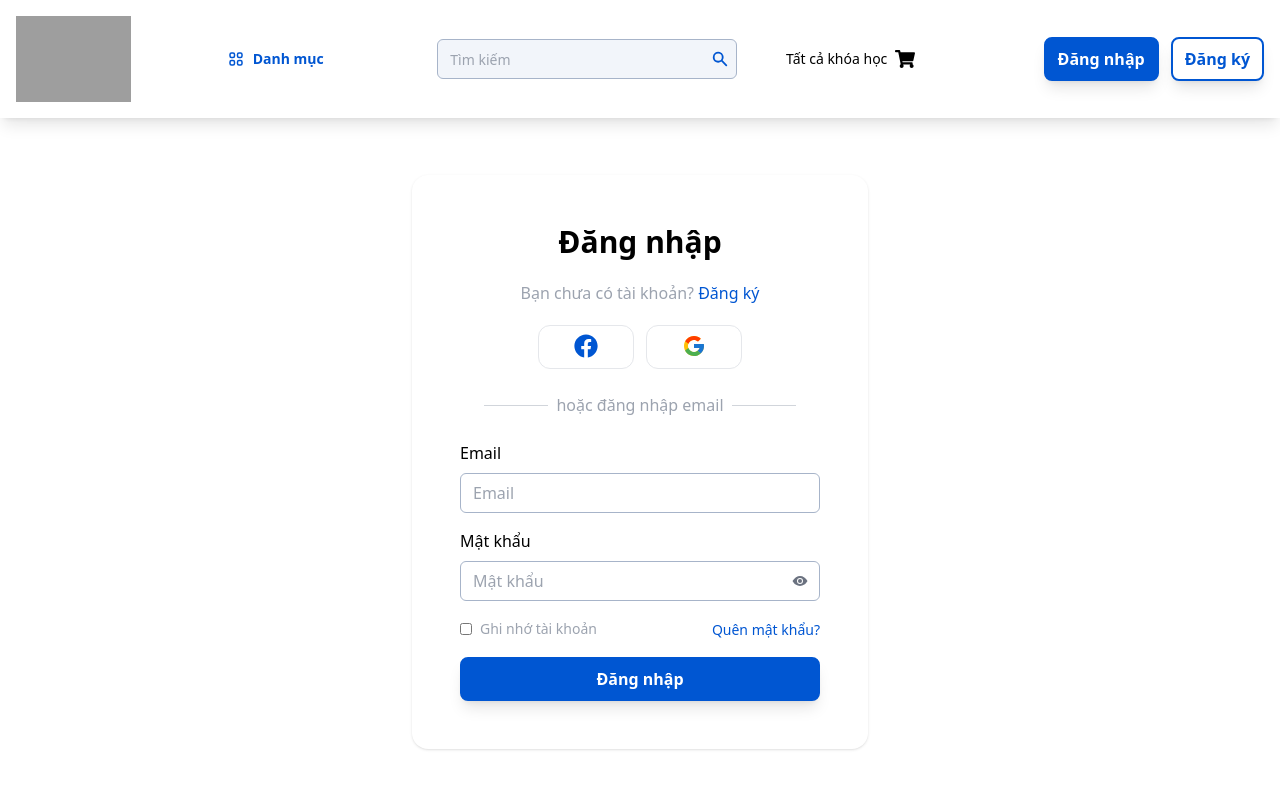
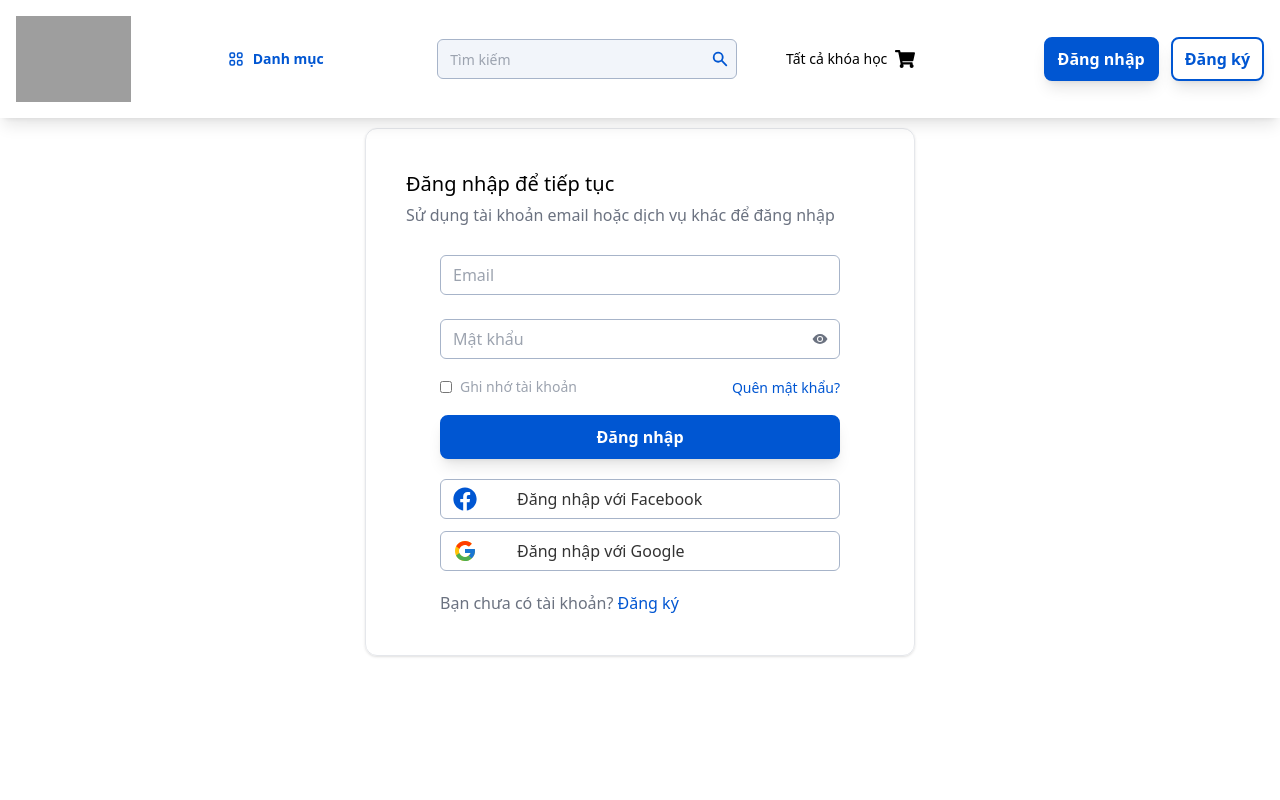
Before and after one commit to NQuangHuy1310/DATN_FE, a React (Vite) app: page /Dang-nhap in a window 1280 px wide. Shown: the top 800 px of the page. Built offline with nearby package versions, Linux system fonts and the light colour scheme; grey boxes are pictures that could not be loaded.

Commit message:
refactor/login-register

```diff
--- a/src/config/axios.ts
+++ b/src/config/axios.ts
@@ -7,7 +7,7 @@ import { MessageErrors } from '../constants/errorConstant'
 
 const axiosConfig = axios.create({
     withCredentials: true,
-    baseURL: ''
+    baseURL: 'http://127.0.0.1:8000/api'
 })
 
 axiosConfig.interceptors.request.use(
--- a/src/pages/Auth/Login/Login.tsx
+++ b/src/pages/Auth/Login/Login.tsx
@@ -16,43 +16,17 @@ const Login = () => {
     }
 
     return (
-        <div className="flex justify-center items-center h-full">
-            <div className="w-full max-w-[456px] h-auto p-6 sm:p-8 md:p-10 lg:p-12 rounded-2xl shadow mt-[100px] bg-white">
+        <div className="max-w-[550px] mx-auto rounded-xl mt-32 border shadow p-10">
             <div>
-                    <h1 className="font-bold text-DSM text-center">Đăng nhập</h1>
-                    <p className="my-5 text-center text-gray-400">
-                        Bạn chưa có tài khoản?
-                        <Link className="text-callouts-background-primary" to={config.routes.register}>
-                            {' '}
-                            Đăng ký
-                        </Link>
-                    </p>
+                <h1 className='text-TXL font-medium mb-1'>Đăng nhập để tiếp tục</h1>
+                <p className='text-gray-500'>Sử dụng tài khoản email hoặc dịch vụ khác để đăng nhập</p>
             </div>
-                <div className="flex gap-3 justify-center mb-3">
-                    <div className="w-20 h-10 sm:w-24 sm:h-11 rounded-xl py-2 px-6 border cursor-pointer bg-white hover:bg-opacity-60">
-                        <FaFacebook className="w-6 h-6 mx-auto text-callouts-background-primary" />
-                    </div>
-                    <div className="w-20 h-10 sm:w-24 sm:h-11 rounded-xl py-2 px-6 border cursor-pointer bg-white hover:bg-opacity-60">
-                        <FcGoogle className="w-6 h-6 mx-auto" />
-                    </div>
-                </div>
-                <div className="flex items-center justify-center my-6">
-                    <div className="w-10 border-t border-gray-300 flex-grow ms-6 me-2"></div>
-                    <span className="text-gray-400">hoặc đăng nhập email</span>
-                    <div className="w-10 border-t border-gray-300 flex-grow ms-2 me-6"></div>
-                </div>
-                <div className="flex items-center justify-center">
-                    <form action="" className="w-full max-w-xs sm:max-w-sm md:max-w-md lg:max-w-lg mx-auto">
+            <div className="mt-5 text-center">
+                <form action="" className="max-w-[400px] mx-auto">
                     <div className="w-full mb-4">
-                            <label htmlFor="email" className="font-medium text-TMD">
-                                Email
-                            </label>
                         <Input type="text" placeholder="Email" name="email" id="email" className="w-full mt-2" />
                     </div>
                     <div className="w-full relative mb-4">
-                            <label htmlFor="password" className="font-medium text-TMD">
-                                Mật khẩu
-                            </label>
                         <Input
                             type={showPassword ? 'text' : 'password'} // Thay đổi type dựa trên state
                             name="password"
@@ -63,12 +37,12 @@ const Login = () => {
                         {showPassword ? (
                             <IoEyeOffSharp
                                 onClick={togglePasswordVisibility}
-                                    className="absolute right-3 top-1/2 transform translate-y-1/2 cursor-pointer text-gray-500"
+                                className="absolute right-3 top-1/4 transform translate-y-1/2 cursor-pointer text-gray-500"
                             />
                         ) : (
                             <IoEyeSharp
                                 onClick={togglePasswordVisibility}
-                                    className="absolute right-3 top-1/2 transform translate-y-1/2 cursor-pointer text-gray-500"
+                                className="absolute right-3 top-1/4 transform translate-y-1/2 cursor-pointer text-gray-500"
                             />
                         )}
                     </div>
@@ -98,8 +72,22 @@ const Login = () => {
                     <div>
                         <Button className="w-full">Đăng nhập</Button>
                     </div>
+                    <div className='mt-5 flex flex-row justify-center gap-5 md:gap-0 md:flex-col '>
+                        <div className='flex items-center gap-10 border-[1px] outline-none border-neutral-stroke-primary rounded-md px-lg py-md h-[40px] text-TMD text-black font-normal focus:border-interactive-stroke-primaryFocus'>
+                            <FaFacebook className='text-callouts-background-primary size-6 ' />
+                            <span className='font-medium hidden md:block'>Đăng nhập với Facebook</span>
+                        </div>
+                        <div className='flex items-center gap-10 border-[1px] outline-none border-neutral-stroke-primary rounded-md px-lg py-md h-[40px] text-TMD text-black font-normal focus:border-interactive-stroke-primaryFocus md:mt-3'>
+                            <FcGoogle className='text-callouts-background-primary size-6' />
+                            <span className='font-medium hidden md:block'>Đăng nhập với Google</span>
+                        </div>
+
+                    </div>
+                    <div className='text-start mt-5'>
+                        <p className='text-gray-500'>Bạn chưa có tài khoản? <Link to={config.routes.register} className='text-callouts-background-primary'>Đăng ký</Link></p>
+                    </div>
                 </form>
-                </div>
+
             </div>
         </div>
     )
--- a/src/pages/Auth/Register/Register.tsx
+++ b/src/pages/Auth/Register/Register.tsx
@@ -1,12 +1,13 @@
 import { useState } from 'react'
 import { Link } from 'react-router-dom'
+
 import { FcGoogle } from 'react-icons/fc'
 import { FaFacebook } from 'react-icons/fa'
 import { IoEyeOffSharp, IoEyeSharp } from 'react-icons/io5'
 
 import config from '~/config'
+import Input from '~/components/ui/input/Input'
 import { Button } from '~/components/ui/button/Button'
-import Input from '~/components/ui/input/Input'
 
 const Register = () => {
     const [showPassword, setShowPassword] = useState(false)
@@ -15,56 +16,20 @@ const Register = () => {
         setShowPassword(!showPassword)
     }
     return (
-        <div className="relative h-screen">
-            <div className="w-full max-w-[456px] h-auto p-6 sm:p-8 md:p-10 lg:p-12 rounded-2xl shadow absolute top-1/2 left-1/2 transform -translate-x-1/2 -translate-y-1/2 bg-white ">
+        <div className="max-w-[550px] mx-auto rounded-xl mt-32 border shadow p-10">
             <div>
-                    <h1 className="font-bold text-DSM text-center">Đăng ký</h1>
-                    <p className="my-5 text-center text-gray-400">
-                        Bạn đã có tài khoản?
-                        <Link className="text-callouts-background-primary" to={config.routes.login}>
-                            {' '}
-                            Đăng nhập
-                        </Link>
-                    </p>
+                <h1 className='text-TXL font-medium mb-1'>Đăng ký để tiếp tục</h1>
+                <p className='text-gray-500'>Sử dụng tài khoản email hoặc dịch vụ khác để đăng ký</p>
             </div>
-                <div className="flex gap-3 justify-center mb-3">
-                    <div className="w-20 h-10 sm:w-24 sm:h-11 rounded-xl py-2 px-6 border cursor-pointer bg-white hover:bg-opacity-60">
-                        <FaFacebook className="w-6 h-6 mx-auto text-callouts-background-primary" />
+            <div className="mt-5 text-center">
+                <form action="" className="max-w-[400px] mx-auto">
+                    <div className="w-full mb-4">
+                        <Input type="text" placeholder="Họ và tên" name="fullName" id="fullName" className="w-full mt-2" />
                     </div>
-                    <div className="w-20 h-10 sm:w-24 sm:h-11 rounded-xl py-2 px-6 border cursor-pointer bg-white hover:bg-opacity-60">
-                        <FcGoogle className="w-6 h-6 mx-auto" />
-                    </div>
-                </div>
-                <div className="flex items-center justify-center my-6">
-                    <div className="w-10 border-t border-gray-300 flex-grow ms-6 me-2"></div>
-                    <span className="text-gray-400">hoặc đăng nhập email</span>
-                    <div className="w-10 border-t border-gray-300 flex-grow ms-2 me-6"></div>
-                </div>
-                <div className="flex items-center justify-center">
-                    <form action="" className="w-full max-w-xs sm:max-w-sm md:max-w-md lg:max-w-lg mx-auto">
                     <div className="w-full mb-4">
-                            <label htmlFor="fullName" className="font-medium text-TMD">
-                                Họ và tên
-                            </label>
-                            <Input
-                                type="text"
-                                placeholder="Họ và tên"
-                                name="fullName"
-                                id="fullName"
-                                className="w-full mt-2"
-                            />
-                        </div>
-
-                        <div className="w-full mb-4">
-                            <label htmlFor="email" className="font-medium text-TMD">
-                                Email
-                            </label>
                         <Input type="text" placeholder="Email" name="email" id="email" className="w-full mt-2" />
                     </div>
                     <div className="w-full relative mb-4">
-                            <label htmlFor="password" className="font-medium text-TMD">
-                                Mật khẩu
-                            </label>
                         <Input
                             type={showPassword ? 'text' : 'password'} // Thay đổi type dựa trên state
                             name="password"
@@ -75,55 +40,54 @@ const Register = () => {
                         {showPassword ? (
                             <IoEyeOffSharp
                                 onClick={togglePasswordVisibility}
-                                    className="absolute right-3 top-1/2 transform translate-y-1/2 cursor-pointer text-gray-500"
+                                className="absolute right-3 top-1/4 transform translate-y-1/2 cursor-pointer text-gray-500"
                             />
                         ) : (
                             <IoEyeSharp
                                 onClick={togglePasswordVisibility}
-                                    className="absolute right-3 top-1/2 transform translate-y-1/2 cursor-pointer text-gray-500"
+                                className="absolute right-3 top-1/4 transform translate-y-1/2 cursor-pointer text-gray-500"
                             />
                         )}
                     </div>
                     <div className="w-full relative mb-4">
-                            <label htmlFor="password" className="font-medium text-TMD">
-                                Xác nhận mật khẩu
-                            </label>
                         <Input
                             type={showPassword ? 'text' : 'password'} // Thay đổi type dựa trên state
-                                name="password"
-                                id="password"
+                            name="confirm_password"
+                            id="confirm_password"
                             placeholder="Xác nhận mật khẩu"
                             className="w-full mt-2"
                         />
                         {showPassword ? (
                             <IoEyeOffSharp
                                 onClick={togglePasswordVisibility}
-                                    className="absolute right-3 top-1/2 transform translate-y-1/2 cursor-pointer text-gray-500"
+                                className="absolute right-3 top-1/4 transform translate-y-1/2 cursor-pointer text-gray-500"
                             />
                         ) : (
                             <IoEyeSharp
                                 onClick={togglePasswordVisibility}
-                                    className="absolute right-3 top-1/2 transform translate-y-1/2 cursor-pointer text-gray-500"
+                                className="absolute right-3 top-1/4 transform translate-y-1/2 cursor-pointer text-gray-500"
                             />
                         )}
-                        </div>
-
-                        <div className="flex items-center mb-5">
-                            <Input
-                                type="checkbox"
-                                className=" w-3 h-3  bg-gray-100 border-gray-300 rounded focus:ring-1 focus:ring-blue-500"
-                                id="agree"
-                            />
-                            <label htmlFor="agree" className="ml-2 text-TSM text-gray-400 cursor-pointer">
-                                Tôi đồng ý với điều khoản
-                            </label>
                     </div>
 
                     <div>
                         <Button className="w-full">Đăng ký</Button>
                     </div>
+                    <div className='mt-5 flex flex-row justify-center gap-5 md:gap-0 md:flex-col '>
+                        <div className='flex items-center gap-10 border-[1px] outline-none border-neutral-stroke-primary rounded-md px-lg py-md h-[40px] text-TMD text-black font-normal focus:border-interactive-stroke-primaryFocus'>
+                            <FaFacebook className='text-callouts-background-primary size-6 ' />
+                            <span className='font-medium hidden md:block'>Đăng nhập với Facebook</span>
+                        </div>
+                        <div className='flex items-center gap-10 border-[1px] outline-none border-neutral-stroke-primary rounded-md px-lg py-md h-[40px] text-TMD text-black font-normal focus:border-interactive-stroke-primaryFocus md:mt-3'>
+                            <FcGoogle className='text-callouts-background-primary size-6' />
+                            <span className='font-medium hidden md:block'>Đăng nhập với Google</span>
+                        </div>
+
+                    </div>
+                    <div className='text-start mt-5'>
+                        <p className='text-gray-500'>Bạn đã có tài khoản? <Link to={config.routes.login} className='text-callouts-background-primary'>Đăng nhập</Link></p>
+                    </div>
                 </form>
-                </div>
             </div>
         </div>
     )
```
Lines whose indentation alone changed are shown as unchanged.
